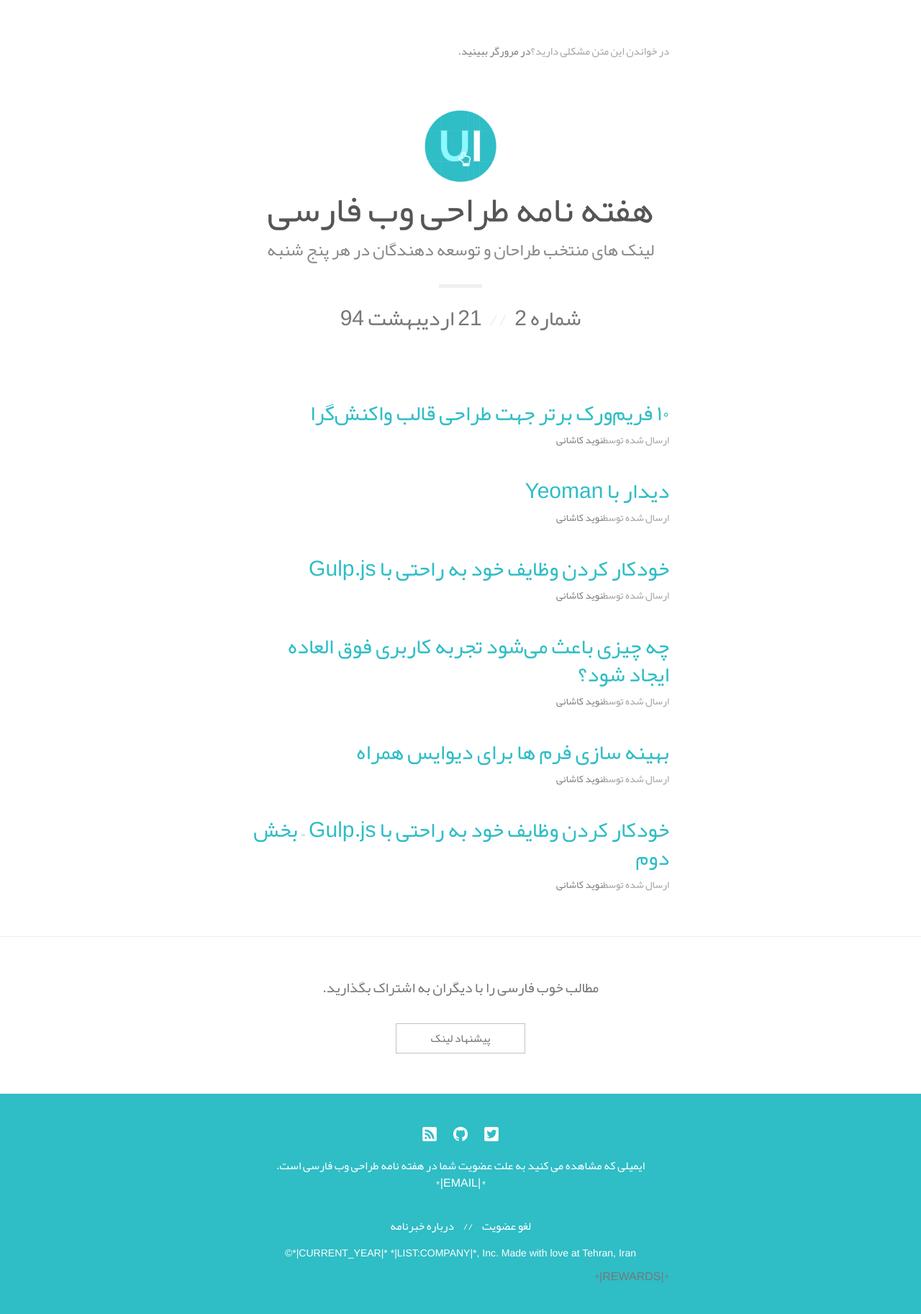
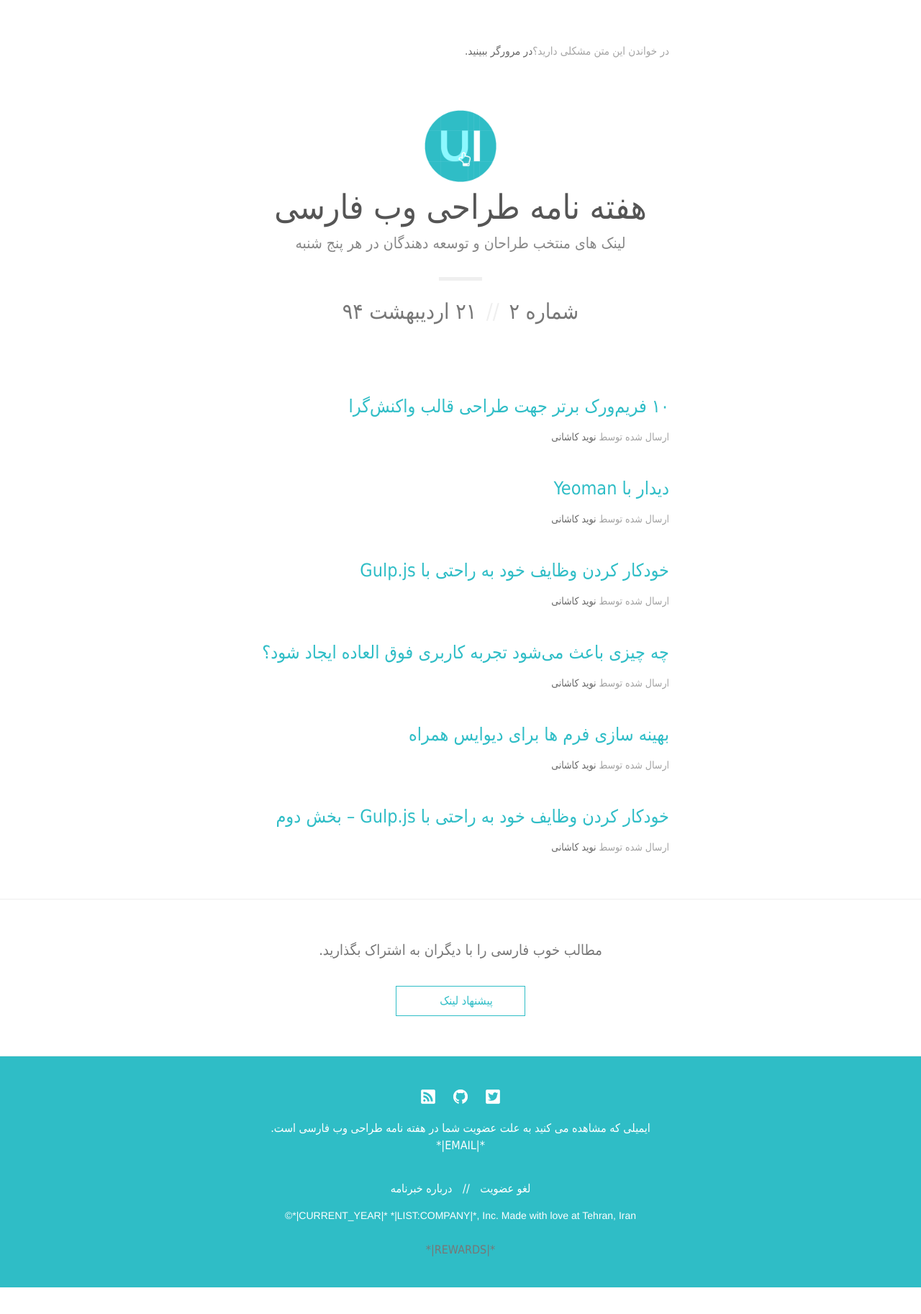
Before and after one commit to reyhoun/ui.toread, a Jekyll site: the page built from mail/002.md, in a window 1280 px wide. Shown: the whole page at 72% size. Built offline with Jekyll 4.4.1, drawn with Linux system fonts in a browser that asks for light colours; after the commit the page ends 1789 px from its top, so only the background shows below that.

Commit message:
Fix: some bugs

```diff
--- a/_layouts/mail.html
+++ b/_layouts/mail.html
@@ -330,12 +330,12 @@ img.center {
 
 body, table.body, h1, h2, h3, h4, h5, h6, p, td {
   color: #777;
-  font-family: "WYekan", "Raleway", "Helvetica", "Arial", sans-serif;
+  font-family: 'B Yekan','X Yekan','Raleway','Tahoma','Arial',Helvetica;
   font-weight: normal;
   padding:0;
   margin: 0;
   text-align: right;
-  line-height: 1.3;
+  line-height: 1.6;
 }
 
 h1, h2, h3, h4, h5, h6 {
@@ -369,15 +369,15 @@ a {
 }
 
 a:hover {
-  color: #1b6e74 !important;
+  color: #2fbdc6 !important;
 }
 
 a:active {
-  color: #1b6e74 !important;
+  color: #2fbdc6 !important;
 }
 
 a:visited {
-  color: #1b6e74 !important;
+  color: #2fbdc6 !important;
 }
 
 h1 a,
@@ -745,7 +745,7 @@ body.outlook p {
 
     .header__top a,
     .header__top a:visited {
-      color: #7E7E7E !important;
+      color: #676767 !important;
     }
 
     .header__titles {
@@ -753,19 +753,15 @@ body.outlook p {
     }
 
     .header__title {
-      font-size: 51px;
+      font-size: 47px;
     }
 
     .header__title a {
       color: #555 !important;
     }
 
-    .header__title a:hover {
-      color: #2fbdc6 !important;
-    }
-
     .header__subtitle {
-      font-size: 24px;
+      font-size: 21px;
       color: #888;
     }
 
@@ -799,8 +795,8 @@ body.outlook p {
     }
 
     .news__title {
-      font-size: 30px;
-      margin-bottom: 5px;
+      font-size: 25px;
+      margin-bottom: 10px;
     }
 
     .news__author {
@@ -809,11 +805,11 @@ body.outlook p {
     }
 
     .news__author a:visited {
-      color: #7E7E7E !important;
+      color: #676767 !important;
     }
 
     .author {
-      color: #7E7E7E;
+      color: #676767;
     }
 
     .share {
@@ -831,23 +827,19 @@ body.outlook p {
 
     table .button td {
       background: transparent;
-      border: 1px solid #C2C2C2;
+      border: 1px solid #2fbdc6;
+      padding: 0;
+    }
+
+    table .button td a {
+      padding: 8px 0 8px 16px;
+      display: block;
     }
 
     table.button td a,
     table.button td a:visited {
-      color: #777 !important;
+      color: #2fbdc6 !important;
       font-family: inherit;
-    }
-
-
-
-    table .button td,
-    table .button td a {
-      -webkit-transition: all 350ms ease 0ms;
-      -moz-transition: all 350ms ease 0ms;
-      -o-transition: all 350ms ease 0ms;
-      transition: all 350ms ease 0ms;
     }
 
     table.button:hover td {
@@ -898,16 +890,13 @@ body.outlook p {
     }
 
     .footer__menu li {
-      display: inline-block;
+      display: inline;
       padding: 0 5px;
     }
 
-    .footer__menu li a {
+    .footer__menu a {
       color: #fff !important;
-    }
-
-    .footer__menu li a:hover {
-      color: #1b6e74 !important;
+      text-decoration: none;
     }
 
     .footer__menu .seprator {
@@ -918,10 +907,15 @@ body.outlook p {
       direction: ltr;
       font-family: "Raleway", "Helvetica", "Arial", sans-serif;
       font-size: 14px;
+      margin-bottom: 25px;
     }
 
-    .footer h5 {
-      padding-bottom: 10px;
+    .mailchimp {
+      text-align: center;
+    }
+
+    .footer .im {
+      color: #fff;
     }
 
     table.columns .text-pad {
@@ -1037,7 +1031,7 @@ body.outlook p {
                             <center>
 
                               <div class="header__bottom">
-                                <img class="center header__logo" src="http://ui.toread.ir/assets/img/ui-toread-logo-2.png" alt="" />
+                                <a href="http://ui.toread.ir"><img class="center header__logo" src="http://ui.toread.ir/assets/img/ui-toread-logo-2.png" alt="" /></a>
                                 <div class="header__titles">
                                   <div class="header__title"><a href="http://ui.toread.ir">هفته نامه طراحی وب فارسی</a></div>
                                   <div class="header__subtitle hide-for-small">لینک های منتخب طراحان و توسعه دهندگان در هر پنج شنبه</div>
@@ -1103,7 +1097,7 @@ body.outlook p {
 							  {% if post.categories contains page.issue %}
                               <li>
                                 <h3 class="news__title"><a href="{{ post.link }}">{{ post.title }}</a></h3>
-                                <span class="news__author">ارسال شده توسط<a href="{{ post.user_link }}" class="author">{{ post.user }}</a></span>
+                                <span class="news__author">ارسال شده توسط<a href="{{ post.user_link }}" class="author"> {{ post.user }}</a></span>
                               </li>
 						   	{% endif %}
 							{% endfor %}
--- a/_sass/app.scss
+++ b/_sass/app.scss
@@ -5,6 +5,23 @@ $light-color: #fff;
 
 // Font size Variables
 $body-font-size: 2.2rem;
+
+
+// a mixin for borwser support placeholder
+@mixin placeholder {
+  &::-webkit-input-placeholder {
+    @content;
+  }
+  &::-moz-placeholder {
+    @content;
+  }
+  &:-ms-input-placeholder {
+    @content;
+  }
+  &:-moz-placeholder {
+    @content;
+  }
+}
 
 
 
@@ -147,6 +164,12 @@ form {
     &:disabled {
       cursor: not-allowed;
     }
+  }
+
+  @include placeholder {
+    color: lighten($secondary-color, 40%);
+    direction: rtl;
+    text-align: right;
   }
 
   ::-webkit-input-placeholder {
--- a/mail/002.md
+++ b/mail/002.md
@@ -1,6 +1,6 @@
 ---
 layout: mail
-title: "شماره 2"
-pdate: "21 اردیبهشت 94"
+title: "شماره ۲"
+pdate: "۲۱ اردیبهشت ۹۴"
 issue: "002"
 ---
```
Also changed, not shown: assets/img/github-icon.png, assets/img/rss-icon.png, assets/img/twitter-icon.png.
